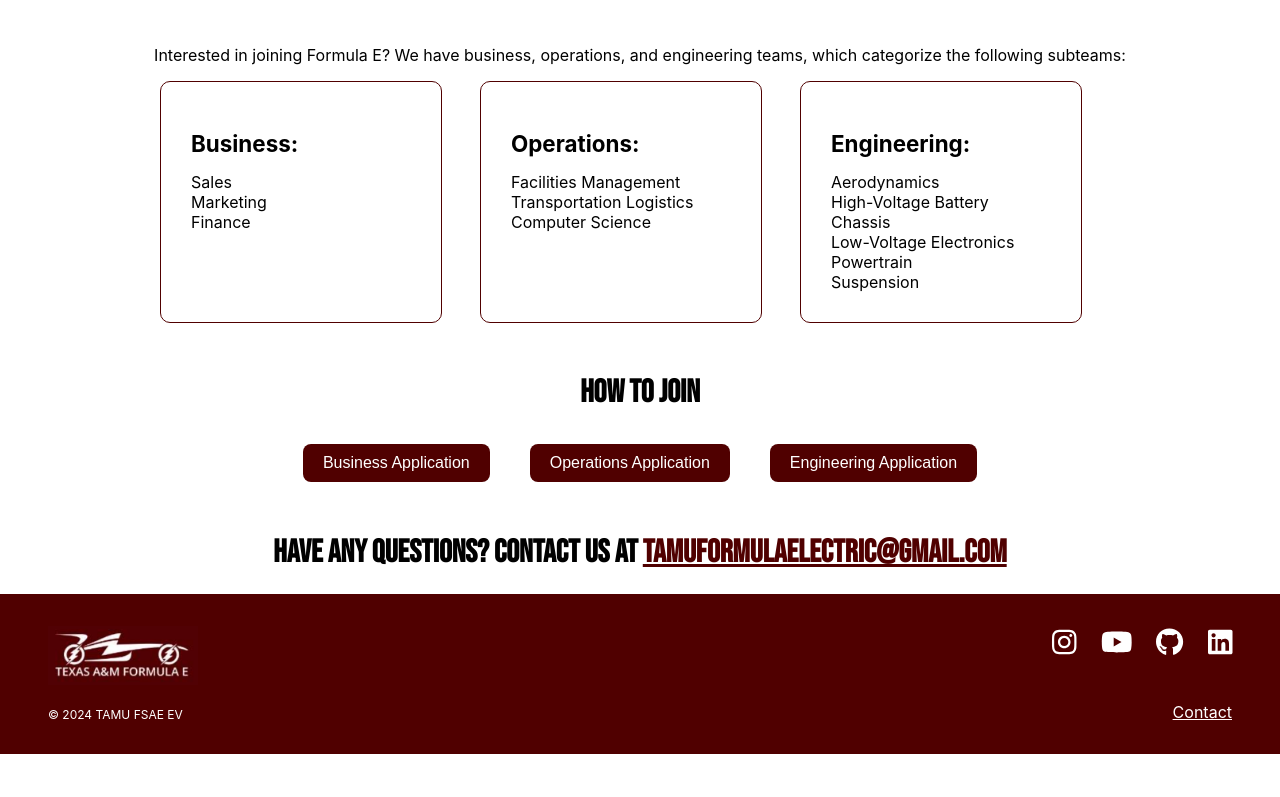
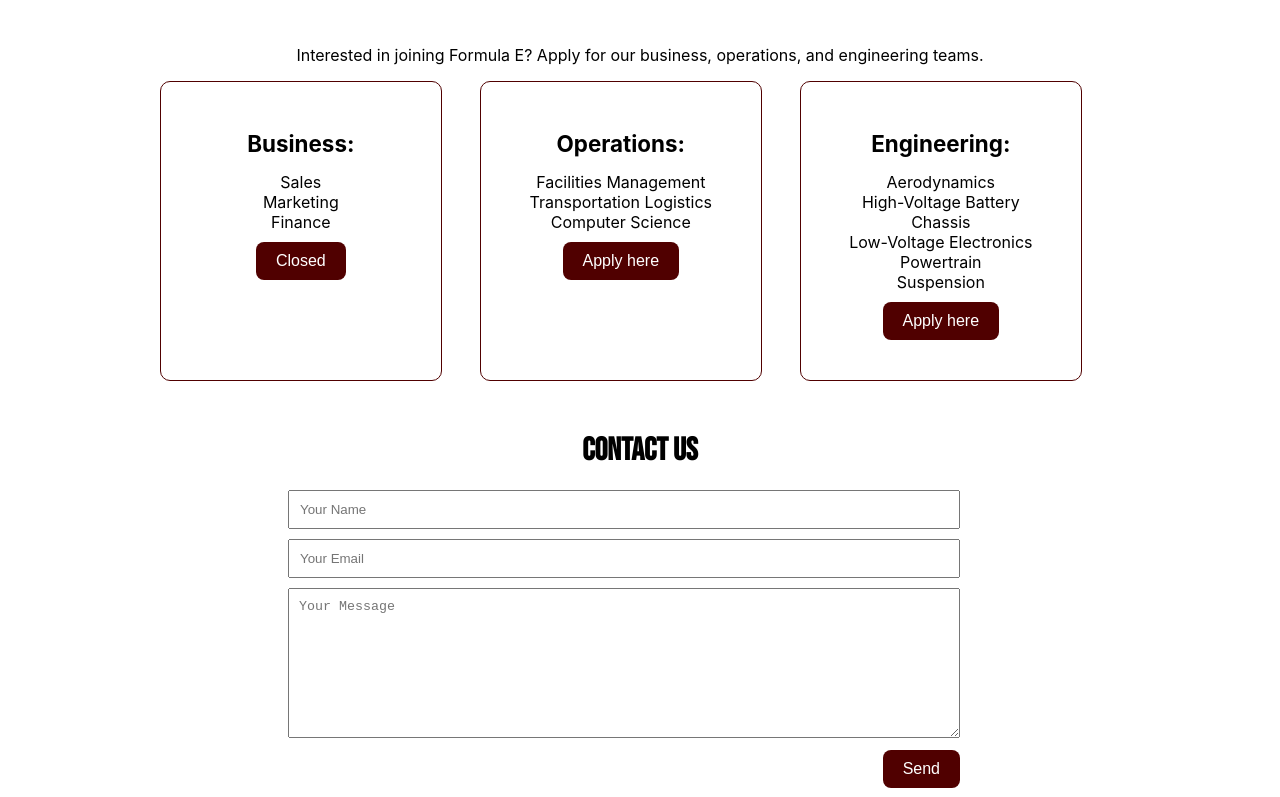
Before and after one commit to tamu-formula-cs/FSAE-EV-Site, a React (Vite) app: page /get_involved in a window 1280 px wide. Shown: the part 943-1740 px from the top of the page. Before the commit the page ends 1697 px from the top, so only its background shows below. Built offline with nearby package versions, Linux system fonts and the light colour scheme.

Commit message:
fixed contact us form and merged recruitment process and how to join sections

```diff
--- a/package.json
+++ b/package.json
@@ -10,9 +10,11 @@
     "preview": "vite preview"
   },
   "dependencies": {
+    "@emailjs/browser": "^4.3.3",
     "@fortawesome/fontawesome-svg-core": "^6.5.1",
     "@fortawesome/free-brands-svg-icons": "^6.5.1",
     "@fortawesome/react-fontawesome": "^0.2.0",
+    "emailjs": "^4.0.3",
     "react": "^18.2.0",
     "react-dom": "^18.2.0",
     "react-router-dom": "^6.22.3"
--- a/src/pages/get_involved/get_involved.css
+++ b/src/pages/get_involved/get_involved.css
@@ -32,15 +32,6 @@
 
 .recruitment-title {
     font-family: "Bebas Neue", sans-serif;
-}
-
-.join {
-    text-align: center;
-}
-
-.join-title {
-    font-family: "Bebas Neue", sans-serif;
-    font-size: 2rem;
 }
 
 .join-buttons-container {
@@ -79,7 +70,46 @@
     color: white;
 }
 
-/* .contact {
+.subteams {
+    display: flex;
+    justify-content: space-between;
+    text-align: center;
+    margin-left: 0px;
+    margin-right: 0px;
+}
+
+@media (max-width: 900px) {
+    .subteams {
+        flex-direction: column;
+        align-items: center;
+        margin-left: 0;
+    }
+
+    .subteam {
+        margin-bottom: 20px;
+    }
+}
+
+.subteam {
+    width: 40vh;
+    margin-right: 4%;
+    padding: 30px;
+    border: 1px solid #500000;
+    border-radius: 10px;
+    box-sizing: border-box;
+    position: relative;
+}
+
+.subteam h2 {
+    font-size: 1.4em;
+    margin-bottom: 15px;
+}
+
+.subteam p {
+    margin: 0;
+}
+
+.contact {
     text-align: center;
     margin-top: 50px;
     position: relative;
@@ -91,8 +121,8 @@
     display: flex;
     flex-direction: column;
     align-items: center;
-    margin-left: 10rem;
-    margin-right: 10rem;
+    margin-left: 18rem;
+    margin-right: 20rem;
     position: relative;
 }
 
@@ -119,9 +149,9 @@
     position: absolute;
     bottom: 0;
     right: 0;
-} */
+}
 
-/* .contact-form button {
+.contact-form button {
     border: none;
     padding: 10px 20px;
     cursor: pointer;
@@ -129,7 +159,7 @@
     border-radius: 0.5rem;
     background-color: #500000;
     color: white;
-} */
+}
 
 .contact-email {
     margin-top: 20px;
@@ -145,40 +175,3 @@
     text-decoration: underline;
     color: #500000;
 }
-
-.subteams {
-    display: flex;
-    justify-content: space-between;
-    margin-left: 0px;
-    margin-right: 0px;
-}
-
-@media (max-width: 900px) {
-    .subteams {
-        flex-direction: column;
-        align-items: center;
-        margin-left: 0;
-    }
-
-    .subteam {
-        margin-bottom: 20px;
-    }
-}
-
-.subteam {
-    width: 40vh;
-    margin-right: 4%;
-    padding: 30px;
-    border: 1px solid #500000;
-    border-radius: 10px;
-    box-sizing: border-box;
-}
-
-.subteam h2 {
-    font-size: 1.4em;
-    margin-bottom: 15px;
-}
-
-.subteam p {
-    margin: 0;
-}
--- a/src/pages/get_involved/get_involved.jsx
+++ b/src/pages/get_involved/get_involved.jsx
@@ -5,28 +5,32 @@ import Header from '../../components/header/header';
 import Footer from '../../components/footer/footer';
 
 const GetInvolved = () => {
+  const [thankYouMessageVisible, setThankYouMessageVisible] = useState(false);
 
-  const initialContactFormData = {
-    name: "",
-    email: "",
-    message: "",
-  };
+  const handleSubmit = async (event) => {
+    event.preventDefault();
 
-  const [contactFormData, setContactFormData] = useState(initialContactFormData);
-  const [contactFormSubmitted, setContactFormSubmitted] = useState(false);
+    const form = event.target;
+    const formData = new FormData(form);
 
-  const handleChange = (e) => {
-    setContactFormData((prevFormData) => ({
-      ...prevFormData,
-      [e.target.name]: e.target.value,
-    }));
-    setContactFormSubmitted(false);
-  };
+    try {
+      const response = await fetch(form.action, {
+        method: 'POST',
+        body: formData,
+        mode: 'no-cors'
+      });
 
-  const handleSubmit = async (e) => {
-    e.preventDefault();
-    setContactFormSubmitted(true);
-    console.log(contactFormData);
+      console.log('Form submitted successfully', response);
+
+      form.reset();
+      setThankYouMessageVisible(true);
+
+      setTimeout(() => {
+        setThankYouMessageVisible(false);
+      }, 4000);
+    } catch (error) {
+      console.error('Error submitting form:', error, error.message);
+    }
   };
 
   return (
@@ -36,27 +40,33 @@ const GetInvolved = () => {
         <h1>Get Involved</h1>
       </div>
       <div className="videoContainer">
-        <video controls className="videoStyle" >
+        <video controls className="videoStyle">
           <source src={GetInvolvedVideo} type="video/mp4" />
           Your browser does not support the video tag.
         </video>
       </div>
 
       <div className="recruitment">
-        <h1 className="recruitment-title">Our Recruitment Process</h1>
-        <p>Interested in joining Formula E? We have business, operations, and engineering teams, which categorize the following subteams:</p>
+        <h1 className="recruitment-title">How To Join</h1>
+        <p>Interested in joining Formula E? Apply for our business, operations, and engineering teams.</p>
         <div className="subteams">
           <div className="subteam">
             <h2>Business:</h2>
             <p>Sales</p>
             <p>Marketing</p>
             <p>Finance</p>
+            {/* <a href="https://forms.office.com/pages/responsepage.aspx?id=44HzaNpGuUe6V28yK48NoSrqd-GpUQxLog_m04LE3ExUNUZUQVY4OVA2V0pVUDFCWE9aNU84NFpEUy4u"> */}
+              <button className="business-button join-button">Closed</button>
+            {/* </a> */}
           </div>
           <div className="subteam">
             <h2>Operations:</h2>
             <p>Facilities Management</p>
             <p>Transportation Logistics</p>
             <p>Computer Science</p>
+            <a href="https://docs.google.com/forms/d/e/1FAIpQLSc5lz2CDG8bV8xVcwv9XsgCUsVMwg8ehZ37KLrOcfLQU92W7A/viewform">
+              <button className="operations-button join-button">Apply here</button>
+            </a>
           </div>
           <div className="subteam">
             <h2>Engineering:</h2>
@@ -66,42 +76,27 @@ const GetInvolved = () => {
             <p>Low-Voltage Electronics</p>
             <p>Powertrain</p>
             <p>Suspension</p>
+            <a href="https://docs.google.com/forms/d/e/1FAIpQLSfqrb4vc-XoosoE9pfsxD8bJV0U_gP9SCxY0DHdfq97Fp4jHw/viewform?pli=1">
+              <button className="engineering-button join-button">Apply here</button>
+            </a>
           </div>
         </div>
       </div>
 
-      <div className="join">
-        <h1 className="join-title">How to Join</h1>
-        <div className="join-buttons-container">
-          <a href="https://forms.office.com/pages/responsepage.aspx?id=44HzaNpGuUe6V28yK48NoSrqd-GpUQxLog_m04LE3ExUNUZUQVY4OVA2V0pVUDFCWE9aNU84NFpEUy4u">
-            <button className="business-button join-button">Business Application</button>
-          </a>
-          <a href="https://docs.google.com/forms/d/e/1FAIpQLSc5lz2CDG8bV8xVcwv9XsgCUsVMwg8ehZ37KLrOcfLQU92W7A/viewform">
-            <button className="operations-button join-button">Operations Application</button>
-          </a>
-          <a href="https://docs.google.com/forms/d/e/1FAIpQLSfqrb4vc-XoosoE9pfsxD8bJV0U_gP9SCxY0DHdfq97Fp4jHw/viewform?pli=1">
-            <button className="engineering-button join-button">Engineering Application</button>
-          </a>
-        </div>
-      </div>
-
-      {/* <div className="contact">
+      <div className="contact">
         <h1 className="contact-title">Contact Us</h1>
-        <form className="contact-form" onSubmit={handleSubmit}>
-          <input type="text" name="name" placeholder="Your Name" value={contactFormData.name} onChange={handleChange} />
-          <input type="email" name="email" placeholder="Your Email" value={contactFormData.email} onChange={handleChange} />
-          <textarea name="message" placeholder="Your Message" value={contactFormData.message} onChange={handleChange}></textarea>
+        <form className="contact-form" action="https://docs.google.com/forms/u/0/d/e/1FAIpQLScIDzc4swg6AYECqs3vnjOvldE3cwpr29QLivPrr0SVa5FJNw/formResponse?pli=1" onSubmit={handleSubmit}>
+          <input type="text" name="entry.276066810" placeholder="Your Name" />
+          <input type="email" name="entry.1504943651" placeholder="Your Email" />
+          <textarea name="entry.412394112" placeholder="Your Message"></textarea>
           <div className="send-button-container">
             <button type="submit">Send</button>
           </div>
         </form>
-      </div> */}
-
-      <div className="contact-email">
-        <h1>Have any questions? Contact us at <a href="mailto:tamuformulaelectric@gmail.com">tamuformulaelectric@gmail.com</a></h1>
-
+        {thankYouMessageVisible && (
+          <div id="thankYouMessage">Thanks for contacting us! We'll reach out soon.</div>
+        )}
       </div>
-
 
       <Footer />
     </>
```
Also changed, not shown: 1 other file (tests, documents, lock files or other folders).
